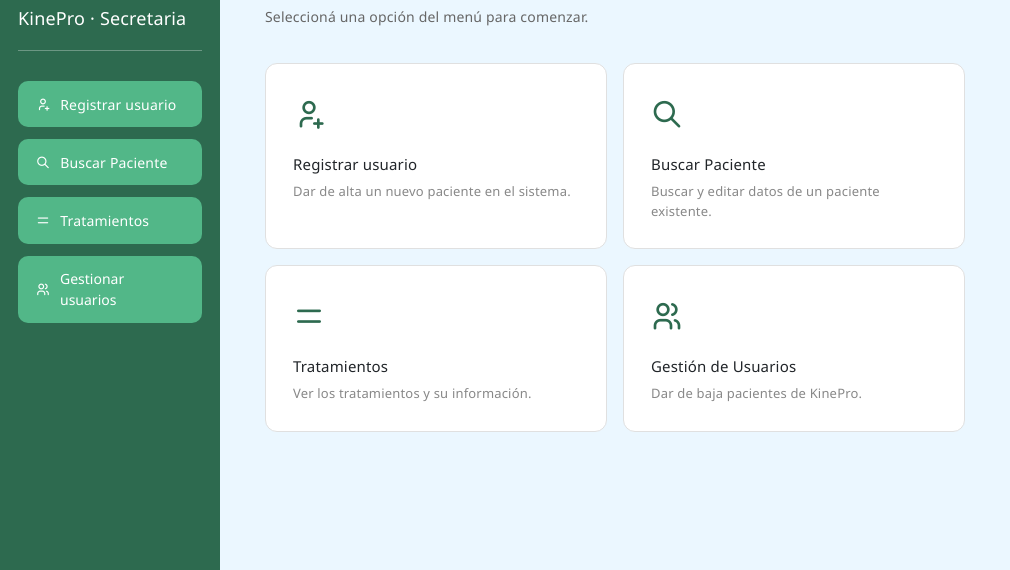
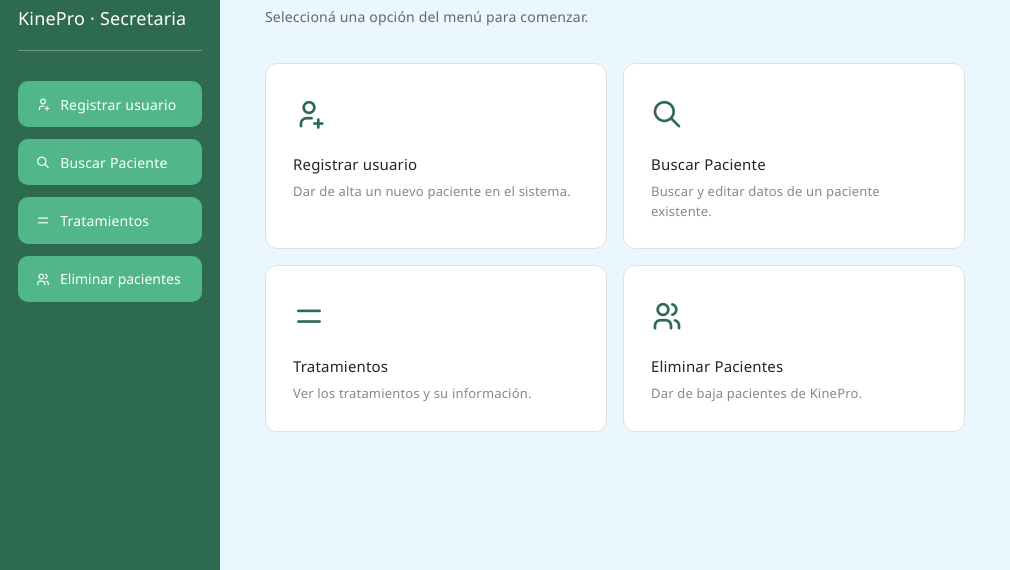
Before and after one commit to LucasFigari/Proyecto-Kinepro-grupo-66, a website built with Vite: page frontend/index-secretaria.html in a window 1280 px wide. Shown: the part 141-711 px from the top of the page, without its empty margins (0-1010 px from the left). Built offline with nearby package versions, Linux system fonts and the light colour scheme.

Commit message:
cambios de nombre en los botones de admin y secretaria de la hu eliminar paciente

```diff
--- a/frontend/index-secretaria.html
+++ b/frontend/index-secretaria.html
@@ -86,7 +86,7 @@
         </a>
 
         <button class="sidebar-btn" id="btnSidebarGestion">
-            <i class="ti ti-users"></i> Gestionar usuarios
+            <i class="ti ti-users"></i> Eliminar pacientes
         </button>
         <button class="sidebar-logout" id="btnCerrarSesion">
             <i class="ti ti-logout"></i> Cerrar sesión
@@ -114,7 +114,7 @@
             </a>
             <div class="card" id="tarjetaGestion" style="cursor: pointer;">
                 <div class="card-icon"><i class="ti ti-users"></i></div>
-                <p class="card-title">Gestión de Usuarios</p>
+                <p class="card-title">Eliminar Pacientes</p>
                 <p class="card-desc">Dar de baja pacientes de KinePro.</p>
             </div>
         </div>
```
Also changed, not shown: frontend/index-admin.html (+2 -2 lines).
